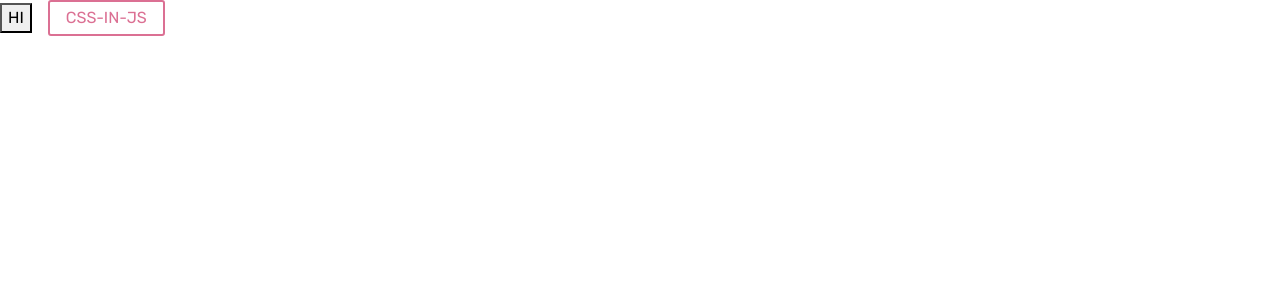
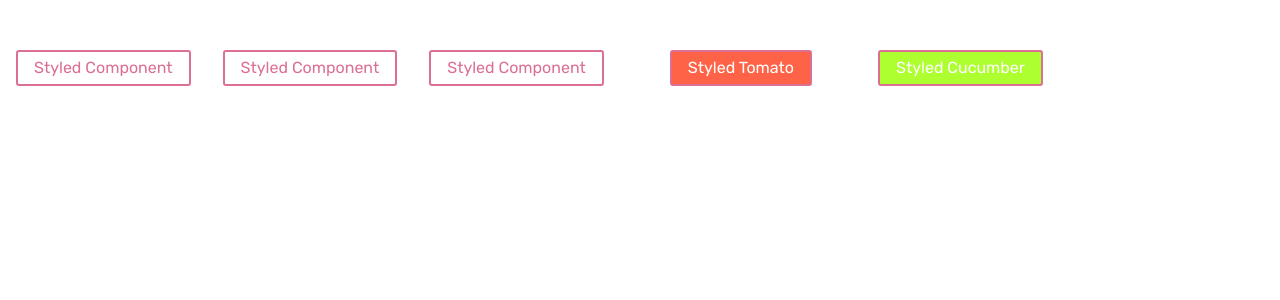
Before and after one commit to Keerbi12/Final-Project, a React (Create React App) app in the folder client/: page / in a window 1280 px wide. Shown: the top 300 px of the page. Built offline with nearby package versions, Linux system fonts and the light colour scheme.

Commit message:
Added more stylings for buttons using styled-components.

```diff
--- a/client/src/App.js
+++ b/client/src/App.js
@@ -1,36 +1,26 @@
 import React from 'react';
-import Button from './components/Button.style'
 import styled from 'styled-components'
-const Buttonstyled = styled.button`
-  background: transparent;
-  border-radius: 3px;
-  border: 2px solid palevioletred;
-  color: palevioletred;
-  margin: 0 1em;
-  padding: 0.25em 1em;
-`
+import { Buttonstyled } from './components/Buttonstyled.style'
+import { Cucumber } from './components/Buttonstyled.style'
 // import { BrowserRouter as Router, Switch, Route } from 'react-router-dom';
 // import SearchBooks from './pages/SearchBooks';
 // import SavedBooks from './pages/SavedBooks';
 // import Navbar from './components/Navbar';
 
-/* <Router>
-<>
-  <Navbar />
-  <Switch>
-    <Route exact path='/' component={SearchBooks} />
-    <Route exact path='/saved' component={SavedBooks} />
-    <Route render={() => <h1 className='display-2'>Wrong page!</h1>} />
-  </Switch>
-</>
-</Router> */
-
+const Tomatobtn = styled(Buttonstyled)`
+  background-color: tomato;
+  color: white;
+  margin: 50px;
+`;
 
 function App() {
   return (
     <div>
-      <Button />
-      <Buttonstyled>CSS-IN-JS</Buttonstyled>
+      <Buttonstyled>Styled Component</Buttonstyled>
+      <Buttonstyled>Styled Component</Buttonstyled>
+      <Buttonstyled>Styled Component</Buttonstyled>
+      <Tomatobtn>Styled Tomato</Tomatobtn>
+      <Cucumber>Styled Cucumber</Cucumber>
     </div>
   );
 }
--- a/client/src/components/Button.style.js
+++ /dev/null
@@ -1,10 +0,0 @@
-import React from 'react'
-import styled from 'styled-components'
-
-export default function Button() {
-    return (
-        <button>
-            HI
-        </button>
-    )
-}
--- /dev/null
+++ b/client/src/components/Buttonstyled.style.js
@@ -0,0 +1,14 @@
+import styled from 'styled-components'
+export const Buttonstyled = styled.button`
+  background: transparent;
+  border-radius: 3px;
+  border: 2px solid palevioletred;
+  color: palevioletred;
+  margin: 0 1em;
+  padding: 0.25em 1em;
+`;
+
+export const Cucumber = styled(Buttonstyled)`
+  background-color: greenyellow;
+  color: white;
+`;
```
